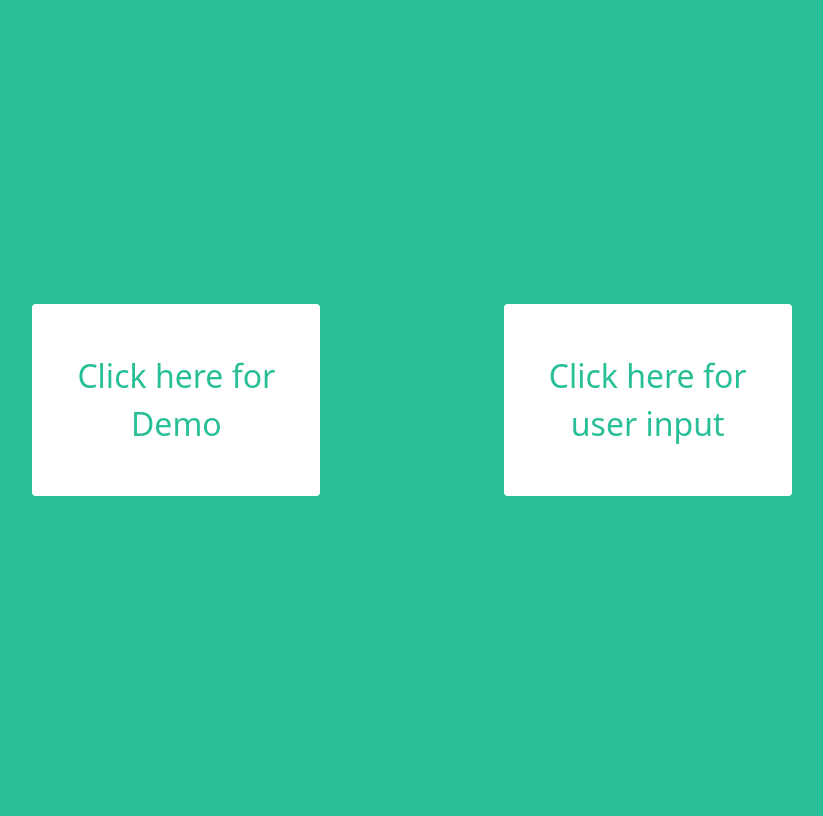
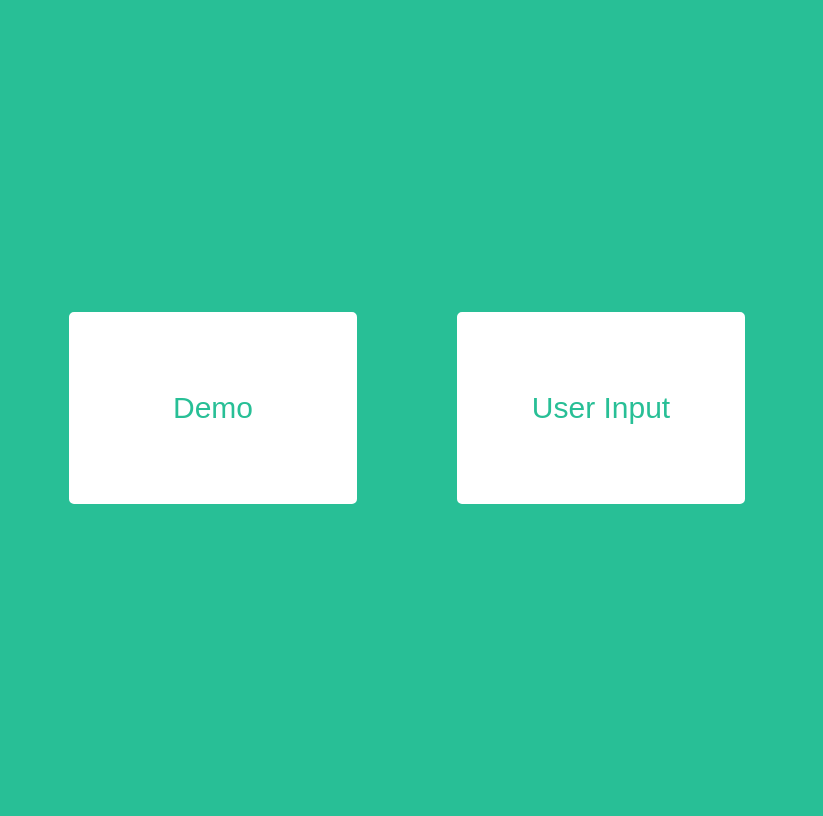
Before and after one commit to arbasil05/Diabetica---final, a Django app: template myproj/model/templates/choice.html in a window 1280 px wide. Shown: the whole page, without its empty margins (233-1056 px from the left). Before the commit the page ends 496 px from the top, so only its background shows below. Run offline with Django 4.2, Linux system fonts and the light colour scheme; the template is opened without the code that fills it, so the values that code supplies are empty; parts of the project's set-up code (start-up, migrations or seed data) failed here and were passed over.

Commit message:
choice.html css

```diff
--- a/myproj/model/templates/choice.html
+++ b/myproj/model/templates/choice.html
@@ -1,10 +1,14 @@
 <!DOCTYPE html>
 <html lang="en">
+
 <head>
     <meta charset="UTF-8">
     <meta name="viewport" content="width=device-width, initial-scale=1.0">
     <title>Diabetica | Choose</title>
-    <link href="https://cdn.jsdelivr.net/npm/bootstrap@5.0.0-beta3/dist/css/bootstrap.min.css" rel="stylesheet">
+    <link rel="preconnect" href="https://fonts.googleapis.com">
+    <link rel="preconnect" href="https://fonts.gstatic.com" crossorigin>
+    <link href="https://fonts.googleapis.com/css2?family=Rajdhani:wght@400;500&display=swap" rel="stylesheet">
+    <!-- <link href="https://cdn.jsdelivr.net/npm/bootstrap@5.0.0-beta3/dist/css/bootstrap.min.css" rel="stylesheet"> -->
     <style>
         body {
             background-color: #28bf96;
@@ -12,35 +16,55 @@
             justify-content: center;
             align-items: center;
             height: 100vh;
+            font-family: "Rajdhani", sans-serif;
         }
-        .container{
+
+        .container {
             display: flex;
             justify-content: space-evenly;
             align-items: center;
             flex-wrap: wrap;
+            gap: 100px;
         }
 
-        #btn1{
+        #thebutton {
+            height: 12rem;
+            width: 18rem;
+            cursor: pointer;
+            outline: 0;
+            border: 3px solid white;
+            border-radius: 5px;
             background-color: white;
             color: #28bf96;
-            height: 12rem;
-            width: 18rem;
-            margin: 10px;
-            font-size: 2rem;
+            /* margin-left: 20%; */
+            /* margin-top: 30px; */
+            padding: 10px;
+            font-size: 30px;
+            font-weight: 500;
+            transform: scale(1);
+            transition: background-color 0.2s, color 0.2s, transform 0.2s, border 0.2s;
         }
-        #btn2{
-            background-color: white;
-            color: #28bf96;
-            height: 12rem;
-            width: 18rem;
-            font-size: 2rem;
+
+        #thebutton:hover {
+            background: #28bf96;
+            color: white;
+            transform: scale(0.90);
+            border: 2px solid #9EC8B9;
+            transition: background-color 0.2s, color 0.2s, transform 0.2s, border 0.2s;
+        }
+
+        #thebutton:active {
+            transform: scale(0.8);
+            transition: transform 0.2s;
         }
     </style>
 </head>
+
 <body>
     <div class="container">
-        <button class="btn" id="btn1">Click here for Demo</button>
-        <button class="btn" id="btn2">Click here for user input</button>
+        <button class="btn" id="thebutton">Demo</button>
+        <button class="btn" id="thebutton">User Input</button>
     </div>
 </body>
+
 </html>
```
